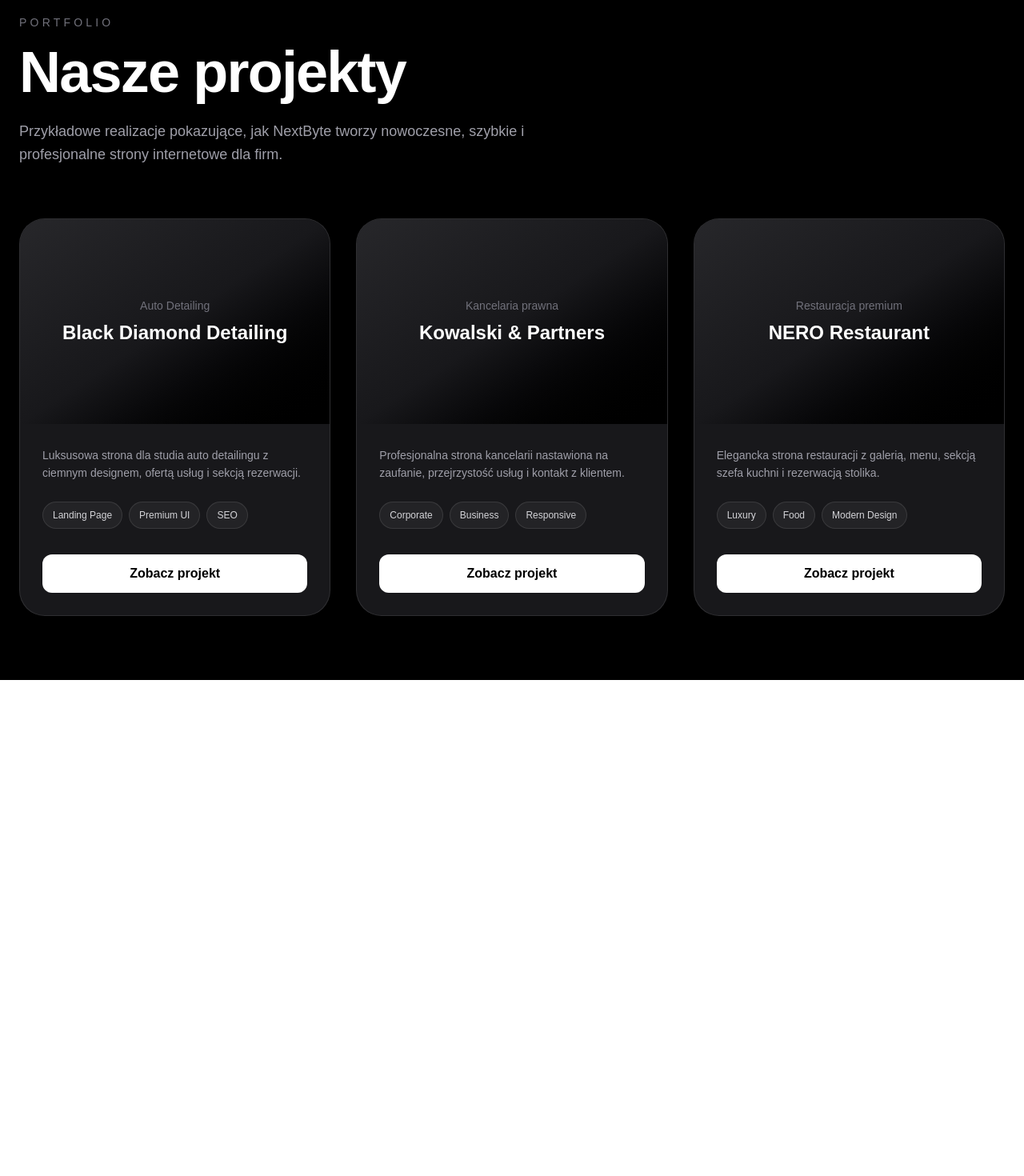
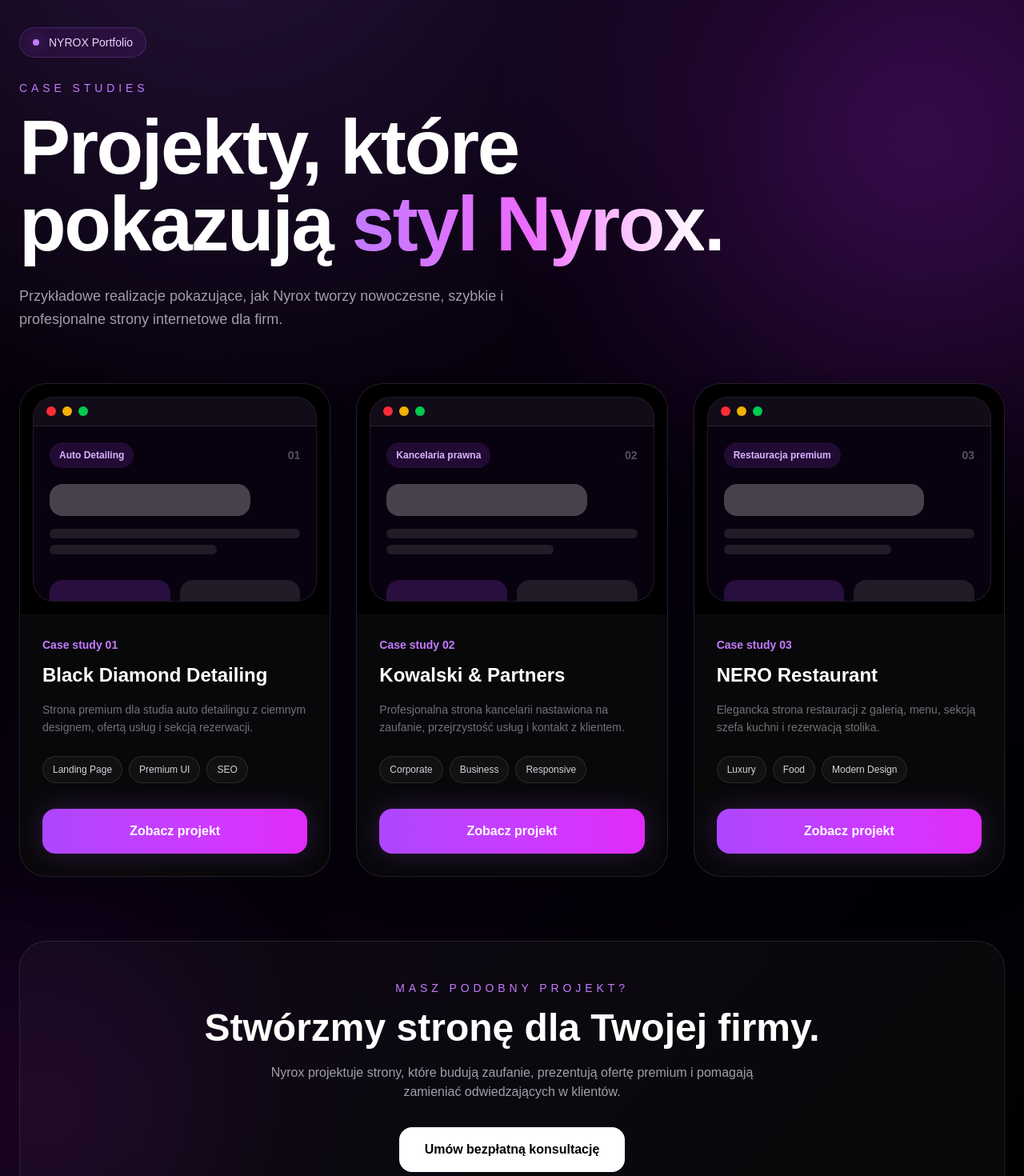
Before and after one commit to kryspinadamik31-dev/Portfolio, a Next.js app: page /projekty in a window 1280 px wide. Shown: the part 180-1650 px from the top of the page at 80% size. Before the commit the page ends 1030 px from the top, so only its background shows below. Built offline with nearby package versions, Linux system fonts and the light colour scheme.

Commit message:
rebrand projects page to nyrox

```diff
--- a/app/projekty/page.jsx
+++ b/app/projekty/page.jsx
@@ -5,7 +5,7 @@ export default function ProjektyPage() {
     {
       title: "Black Diamond Detailing",
       category: "Auto Detailing",
-      desc: "Luksusowa strona dla studia auto detailingu z ciemnym designem, ofertą usług i sekcją rezerwacji.",
+      desc: "Strona premium dla studia auto detailingu z ciemnym designem, ofertą usług i sekcją rezerwacji.",
       tags: ["Landing Page", "Premium UI", "SEO"],
       href: "/projekty/black-diamond-detailing",
     },
@@ -26,62 +26,102 @@ export default function ProjektyPage() {
   ];
 
   return (
-    <main className="min-h-screen bg-black text-white px-6 py-20">
-      <div className="max-w-7xl mx-auto">
+    <main className="min-h-screen overflow-hidden bg-[#030005] text-white">
+      <section className="relative px-6 py-20">
+        <div className="absolute inset-0 bg-[radial-gradient(circle_at_20%_0%,rgba(168,85,247,.22),transparent_35%),radial-gradient(circle_at_90%_20%,rgba(217,70,239,.14),transparent_30%),linear-gradient(135deg,#030005,#08010f_45%,#000)]" />
+        <div className="absolute -right-40 top-20 h-[520px] w-[520px] rounded-full bg-purple-600/20 blur-[140px]" />
+        <div className="absolute -left-40 bottom-0 h-[420px] w-[420px] rounded-full bg-fuchsia-500/10 blur-[120px]" />
+
+        <div className="relative mx-auto max-w-7xl">
           <Link
             href="/"
-  className="inline-flex items-center gap-3 px-5 py-3 rounded-2xl border border-white/10 bg-white/5 backdrop-blur-md text-zinc-300 hover:text-white hover:bg-white/10 hover:border-white/20 transition-all duration-300 hover:-translate-y-1 shadow-lg"
+            className="inline-flex items-center gap-3 rounded-2xl border border-purple-400/20 bg-white/5 px-5 py-3 text-zinc-300 shadow-[0_0_35px_rgba(168,85,247,.08)] backdrop-blur-md transition-all duration-300 hover:-translate-y-1 hover:border-purple-400/40 hover:bg-purple-500/10 hover:text-white"
           >
             <span className="text-lg">←</span>
-
-  <span className="font-medium tracking-wide">
+            <span className="font-semibold tracking-wide">
               Wróć na stronę główną
             </span>
           </Link>
 
-        <div className="mt-16 mb-16">
-          <p className="text-zinc-500 uppercase tracking-[0.3em] text-sm mb-4">
-            Portfolio
+          <div className="mt-20 mb-16 max-w-4xl">
+            <div className="mb-7 inline-flex items-center gap-3 rounded-full border border-purple-400/20 bg-purple-500/10 px-4 py-2 text-sm text-purple-200 backdrop-blur">
+              <span className="h-2 w-2 rounded-full bg-purple-400 shadow-[0_0_18px_rgba(168,85,247,.9)]" />
+              NYROX Portfolio
+            </div>
+
+            <p className="mb-4 text-sm uppercase tracking-[0.35em] text-purple-400">
+              Case studies
             </p>
 
-          <h1 className="text-5xl lg:text-7xl font-black tracking-tight">
-            Nasze projekty
+            <h1 className="text-5xl font-black tracking-tight md:text-7xl lg:text-8xl">
+              Projekty, które pokazują{" "}
+              <span className="bg-gradient-to-r from-purple-400 via-fuchsia-400 to-white bg-clip-text text-transparent">
+                styl Nyrox
+              </span>
+              .
             </h1>
 
-          <p className="text-zinc-400 text-lg mt-6 max-w-2xl leading-relaxed">
-            Przykładowe realizacje pokazujące, jak NextByte tworzy nowoczesne,
+            <p className="mt-7 max-w-2xl text-lg leading-relaxed text-zinc-400">
+              Przykładowe realizacje pokazujące, jak Nyrox tworzy nowoczesne,
               szybkie i profesjonalne strony internetowe dla firm.
             </p>
           </div>
 
-        <div className="grid lg:grid-cols-3 gap-8">
+          <div className="grid gap-8 lg:grid-cols-3">
             {projects.map((project, index) => (
               <div
-              key={index}
-              className="group bg-zinc-900 border border-white/10 rounded-[32px] overflow-hidden hover:border-white/30 hover:-translate-y-2 transition duration-300"
+                key={project.title}
+                className="group overflow-hidden rounded-[34px] border border-white/10 bg-zinc-950/90 shadow-2xl transition duration-500 hover:-translate-y-2 hover:border-purple-400/40 hover:shadow-[0_0_70px_rgba(168,85,247,.16)]"
               >
-              <div className="h-64 bg-gradient-to-br from-zinc-800 via-zinc-900 to-black flex items-center justify-center">
-                <div className="text-center">
-                  <p className="text-zinc-500 text-sm">
+                <div className="relative h-72 overflow-hidden bg-black p-4">
+                  <div className="absolute inset-0 bg-gradient-to-br from-purple-500/20 via-transparent to-fuchsia-500/10 opacity-0 transition duration-500 group-hover:opacity-100" />
+
+                  <div className="relative h-full overflow-hidden rounded-[26px] border border-white/10 bg-[#08010f]">
+                    <div className="flex h-9 items-center gap-2 border-b border-white/10 bg-white/[0.04] px-4">
+                      <span className="h-3 w-3 rounded-full bg-red-500" />
+                      <span className="h-3 w-3 rounded-full bg-yellow-500" />
+                      <span className="h-3 w-3 rounded-full bg-green-500" />
+                    </div>
+
+                    <div className="p-5">
+                      <div className="mb-5 flex items-center justify-between">
+                        <span className="rounded-full bg-purple-500/15 px-3 py-2 text-xs font-bold text-purple-300">
                           {project.category}
-                  </p>
+                        </span>
 
-                  <h2 className="text-2xl font-bold mt-2">
-                    {project.title}
-                  </h2>
+                        <span className="text-sm font-black text-zinc-600">
+                          0{index + 1}
+                        </span>
+                      </div>
+
+                      <div className="mb-4 h-10 w-4/5 rounded-2xl bg-white/25" />
+                      <div className="mb-2 h-3 w-full rounded-full bg-white/10" />
+                      <div className="mb-8 h-3 w-2/3 rounded-full bg-white/10" />
+
+                      <div className="grid grid-cols-2 gap-3">
+                        <div className="h-24 rounded-2xl bg-purple-500/20" />
+                        <div className="h-24 rounded-2xl bg-white/10" />
+                      </div>
+                    </div>
                   </div>
                 </div>
 
                 <div className="p-7">
-                <p className="text-zinc-400 leading-relaxed text-sm">
+                  <p className="mb-3 text-sm font-semibold text-purple-400">
+                    Case study 0{index + 1}
+                  </p>
+
+                  <h2 className="text-2xl font-black">{project.title}</h2>
+
+                  <p className="mt-4 text-sm leading-relaxed text-zinc-500">
                     {project.desc}
                   </p>
 
-                <div className="flex flex-wrap gap-2 mt-6">
+                  <div className="mt-6 flex flex-wrap gap-2">
                     {project.tags.map((tag) => (
                       <span
                         key={tag}
-                      className="text-xs px-3 py-2 rounded-full bg-white/5 border border-white/10 text-zinc-300"
+                        className="rounded-full border border-white/10 bg-white/[0.04] px-3 py-2 text-xs text-zinc-300"
                       >
                         {tag}
                       </span>
@@ -90,7 +130,7 @@ export default function ProjektyPage() {
 
                   <Link
                     href={project.href}
-                  className="mt-8 block text-center w-full px-5 py-3 rounded-xl bg-white text-black font-semibold hover:scale-105 transition"
+                    className="mt-8 inline-flex w-full items-center justify-center rounded-2xl bg-gradient-to-r from-purple-500 to-fuchsia-500 px-5 py-4 font-bold text-white shadow-[0_0_35px_rgba(168,85,247,.22)] transition hover:scale-[1.03]"
                   >
                     Zobacz projekt
                   </Link>
@@ -98,7 +138,30 @@ export default function ProjektyPage() {
               </div>
             ))}
           </div>
+
+          <div className="mt-20 rounded-[34px] border border-white/10 bg-white/[0.03] p-8 text-center backdrop-blur md:p-12">
+            <p className="text-sm uppercase tracking-[0.35em] text-purple-400">
+              Masz podobny projekt?
+            </p>
+
+            <h2 className="mt-4 text-3xl font-black md:text-5xl">
+              Stwórzmy stronę dla Twojej firmy.
+            </h2>
+
+            <p className="mx-auto mt-5 max-w-2xl text-zinc-400">
+              Nyrox projektuje strony, które budują zaufanie, prezentują ofertę
+              premium i pomagają zamieniać odwiedzających w klientów.
+            </p>
+
+            <Link
+              href="/kontakt"
+              className="mt-8 inline-flex rounded-2xl bg-white px-8 py-4 font-bold text-black transition hover:scale-105"
+            >
+              Umów bezpłatną konsultację
+            </Link>
           </div>
+        </div>
+      </section>
     </main>
   );
 }
```
Lines whose indentation alone changed are shown as unchanged.
